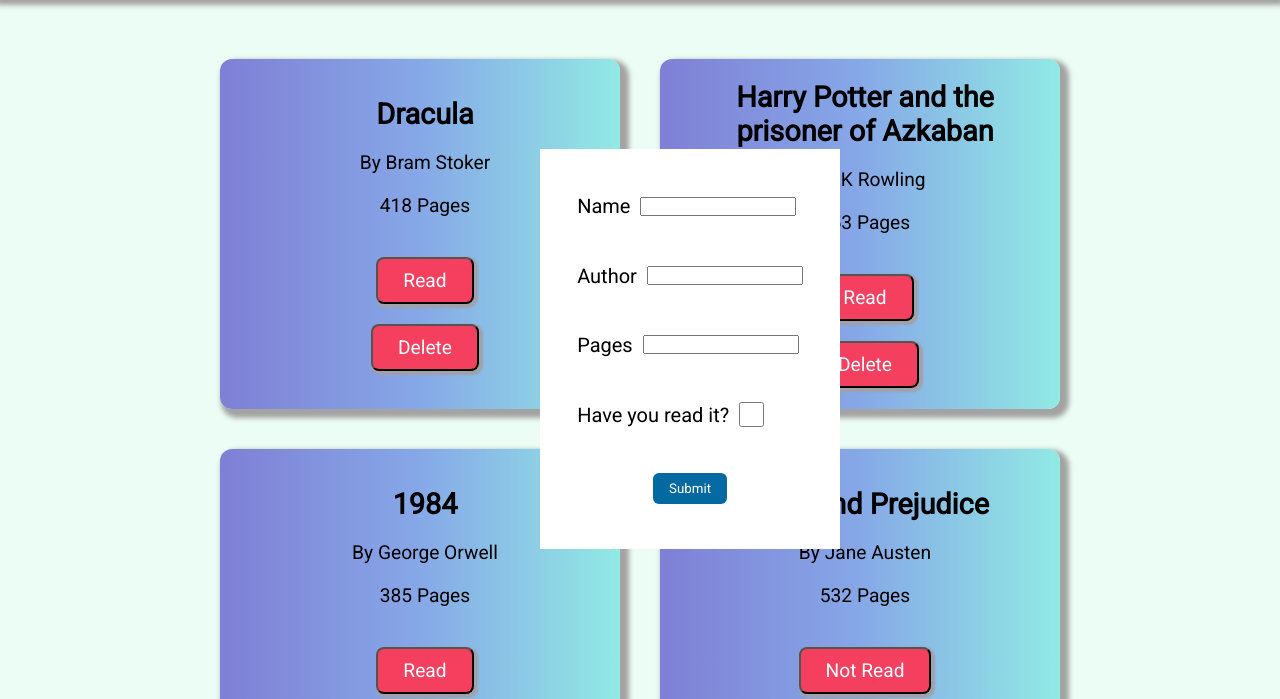
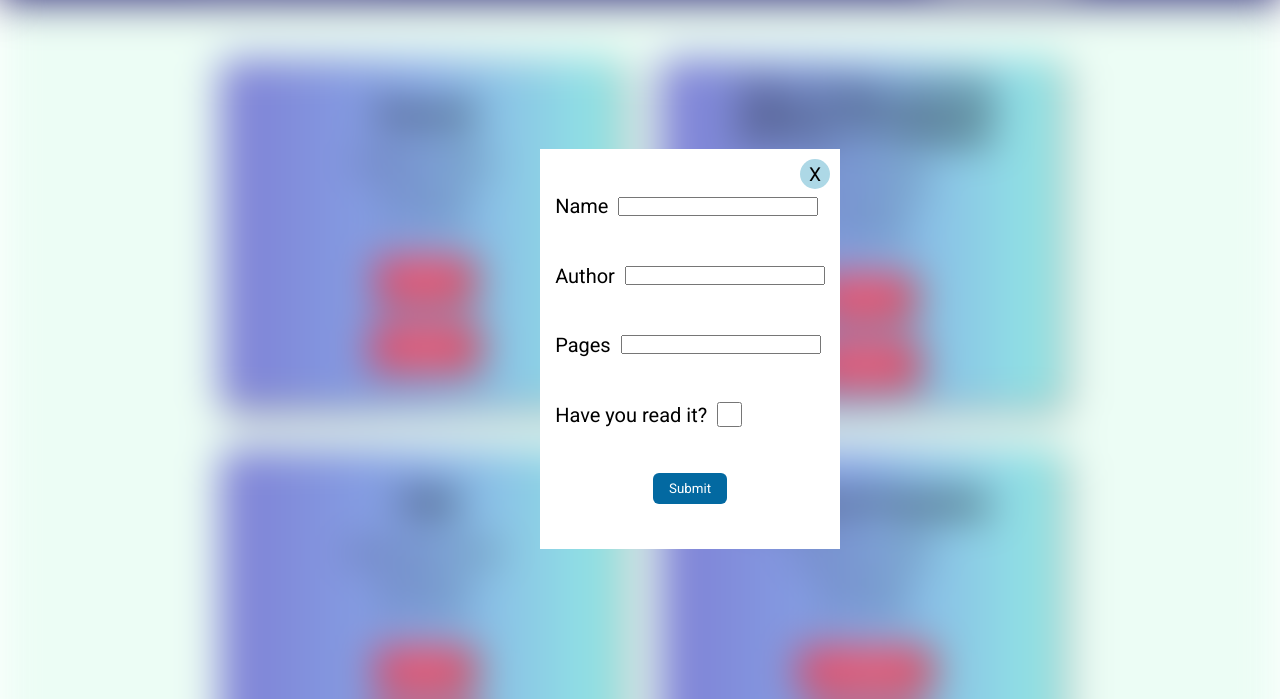
Before and after one commit to Asatyam/Library, a website: page index.html in a window 1280 px wide. Both pictures are taken after a click on the button "+ Add Book". Shown: the part 101-800 px from the top of the page. Drawn offline with Linux system fonts and the light colour scheme.

Commit message:
Add the blur effect and close button to form

```diff
--- a/index.html
+++ b/index.html
@@ -56,6 +56,7 @@
                 <input type="checkbox" id="read" name="read">
             </div>
             <button type="submit" class="submitBtn">Submit</button>
+            <button type="button" class="closeBtn">X</button>
         </form>
     </div>
 </body>
--- a/script.js
+++ b/script.js
@@ -50,9 +50,8 @@ function eventListeners() {
 
   addBookBtn.addEventListener('click', (e) => {
     main.style['z-index'] = -1;
-    formContainer.style['z-index'] = '1';
-    formContainer.style.display = 'flex';
-    formContainer.style['justify-content'] = 'center';
+    formContainer.classList.toggle('form-active');
+    main.style.filter = 'blur(20px)';
   });
 }
 
--- a/style.css
+++ b/style.css
@@ -111,9 +111,12 @@ body{
     background-color:#f43f5e ;
     color:#ecfeff;
     font-size: 1.2rem;
+    transition: 0.1s;
 }
 
-
+.deleteBtn:active,.readBtn:active{
+    background-color: lightcoral;
+}
 
 /*=============================================================================================================*/
 
@@ -132,6 +135,12 @@ position: fixed;
    display: none;
 
 }
+
+.form-active{
+        display: flex;
+        justify-content: center;
+        z-index: 1;
+}
 form{
 
     display: flex;
@@ -143,6 +152,10 @@ form{
     font-size:20px;
     align-items: center;
     gap:10px;
+}
+input{
+    width: 200px;
+    padding:0px 5px;
 }
 input[type="checkbox"]{
     height:25px;
@@ -158,3 +171,22 @@ input[type="checkbox"]{
     border:none;
     border-radius:6px;
 }
+
+.closeBtn{
+    position: absolute;
+    right: 10px;
+    top:10px;
+    height:30px;
+    width: 30px;
+    font-size:1.2rem;
+    padding:3px;
+    border-radius:50%;
+    background: lightblue;
+    border-color: white;
+    border:none;
+
+}
+.closeBtn:hover{
+    cursor:pointer;
+    color: red;
+}
```
